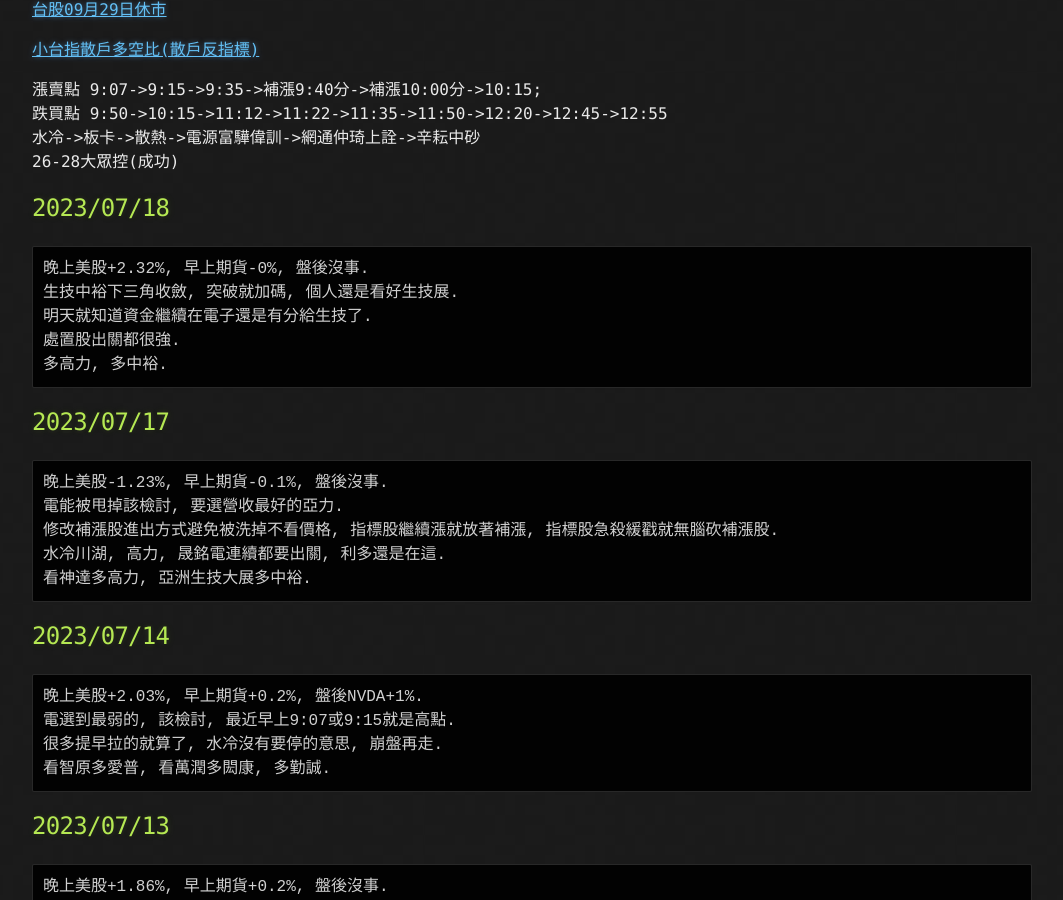
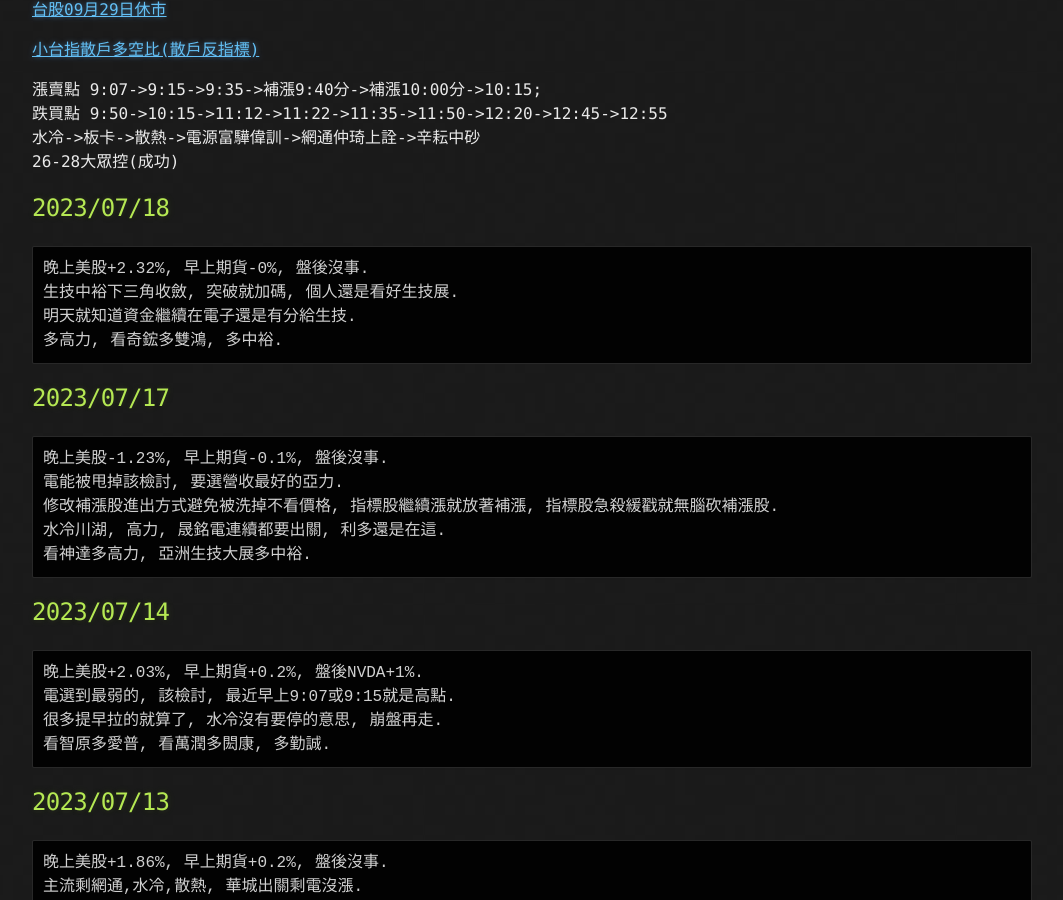
Before and after one commit to lepg5487/Stock_God, a Jekyll site: the page built from index.md, in a window 1280 px wide and 900 px high, scrolled down 460 px. Shown: the whole window, without its empty margins (108-1171 px from the left). Built offline with Jekyll 4.4.1, drawn with Linux system fonts in a browser that asks for light colours; our own code applies the rules of GitHub Pages for plain Markdown files.

Commit message:
Update index.md

````diff
--- a/index.md
+++ b/index.md
@@ -25,9 +25,8 @@ layout: testlayouts
 ```
 晚上美股+2.32%, 早上期貨-0%, 盤後沒事.
 生技中裕下三角收斂, 突破就加碼, 個人還是看好生技展.
-明天就知道資金繼續在電子還是有分給生技了.
-處置股出關都很強.
-多高力, 多中裕.
+明天就知道資金繼續在電子還是有分給生技.
+多高力, 看奇鋐多雙鴻, 多中裕.
 ```
 
 ## 2023/07/17
````
